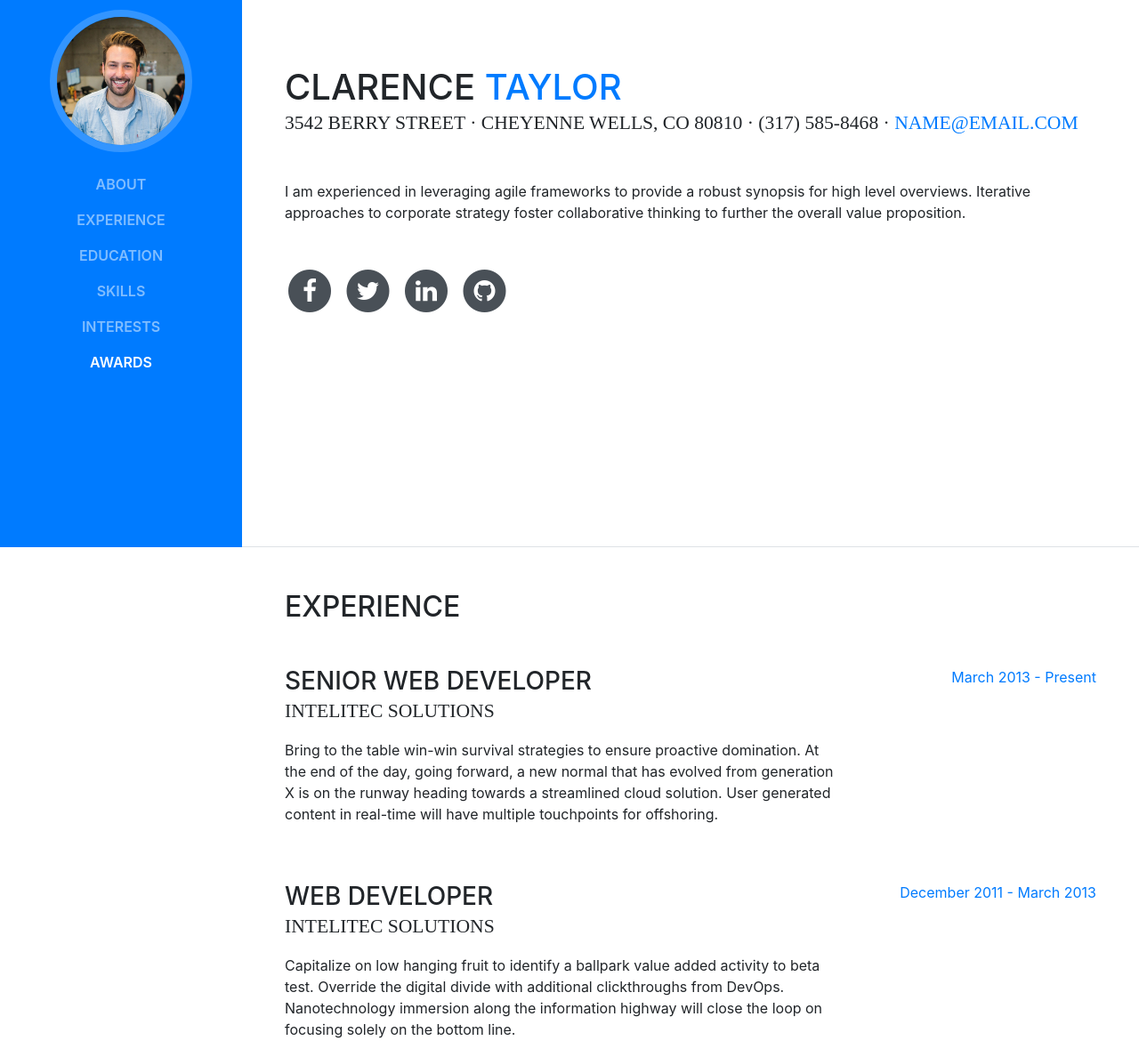
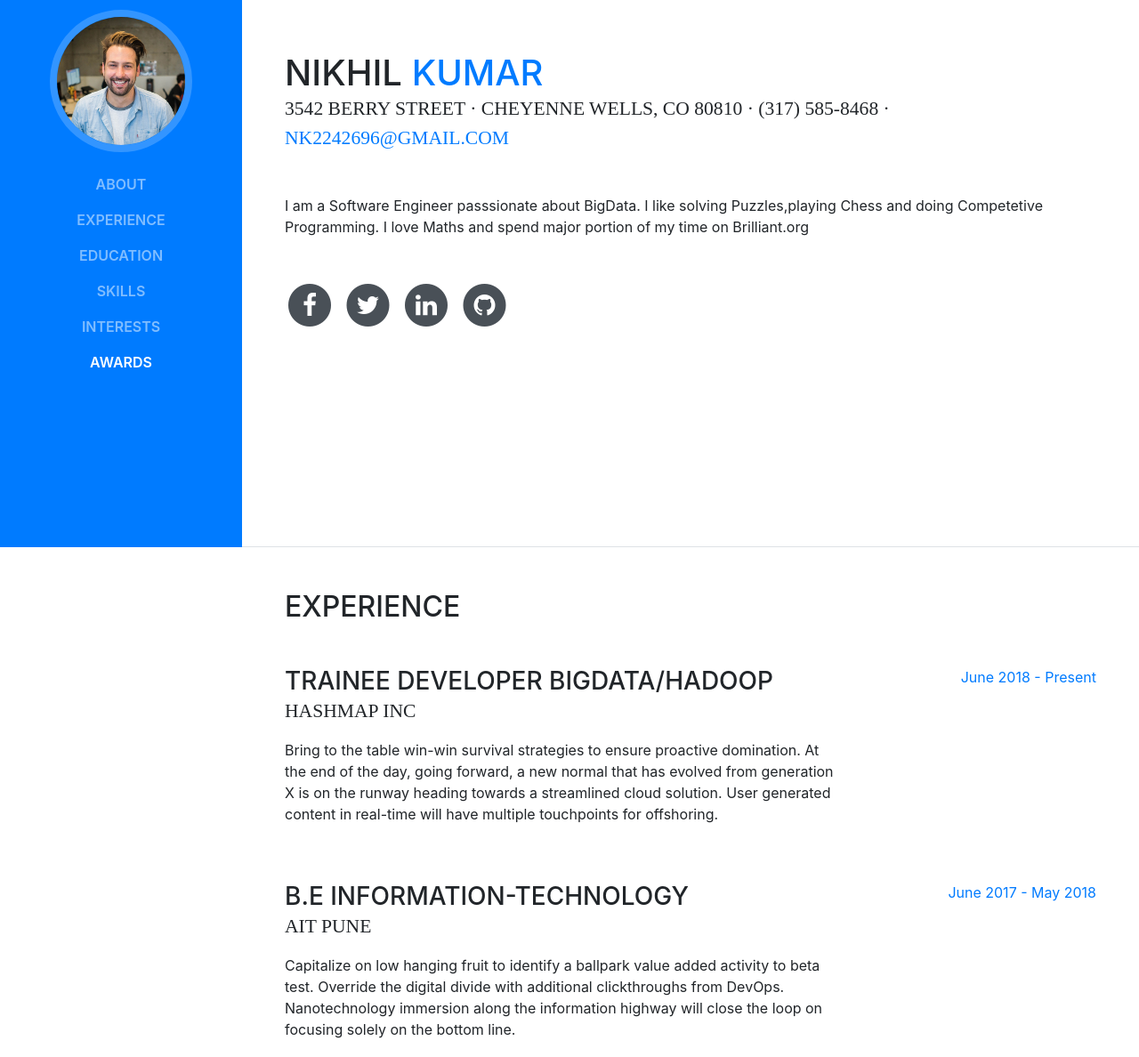
Before and after one commit to nk2242696/nk2242696.github.io, a website with bundled scripts: page index.html in a window 1280 px wide. Shown: the part 185-1373 px from the top of the page at 89% size. Built offline with nearby package versions, Linux system fonts and the light colour scheme; a web font is replaced by a local one.

Commit message:
Update index.html

```diff
--- a/index.html
+++ b/index.html
@@ -65,13 +65,13 @@
 
       <section class="resume-section p-3 p-lg-5 d-flex d-column" id="about">
         <div class="my-auto">
-          <h1 class="mb-0">Clarence
-            <span class="text-primary">Taylor</span>
+          <h1 class="mb-0">Nikhil
+            <span class="text-primary">Kumar</span>
           </h1>
           <div class="subheading mb-5">3542 Berry Street · Cheyenne Wells, CO 80810 · (317) 585-8468 ·
-            <a href="mailto:name@email.com">name@email.com</a>
+            <a href="mailto:name@email.com">nk2242696@gmail.com</a>
           </div>
-          <p class="mb-5">I am experienced in leveraging agile frameworks to provide a robust synopsis for high level overviews. Iterative approaches to corporate strategy foster collaborative thinking to further the overall value proposition.</p>
+          <p class="mb-5">I am a Software Engineer passsionate about BigData. I like solving Puzzles,playing Chess and doing Competetive Programming. I love Maths and spend major portion of my time on Brilliant.org</p>
           <ul class="list-inline list-social-icons mb-0">
             <li class="list-inline-item">
               <a href="#">
@@ -115,23 +115,23 @@
 
           <div class="resume-item d-flex flex-column flex-md-row mb-5">
             <div class="resume-content mr-auto">
-              <h3 class="mb-0">Senior Web Developer</h3>
-              <div class="subheading mb-3">Intelitec Solutions</div>
+              <h3 class="mb-0">Trainee Developer BigData/Hadoop</h3>
+              <div class="subheading mb-3">Hashmap Inc</div>
               <p>Bring to the table win-win survival strategies to ensure proactive domination. At the end of the day, going forward, a new normal that has evolved from generation X is on the runway heading towards a streamlined cloud solution. User generated content in real-time will have multiple touchpoints for offshoring.</p>
             </div>
             <div class="resume-date text-md-right">
-              <span class="text-primary">March 2013 - Present</span>
+              <span class="text-primary">June 2018 - Present</span>
             </div>
           </div>
 
           <div class="resume-item d-flex flex-column flex-md-row mb-5">
             <div class="resume-content mr-auto">
-              <h3 class="mb-0">Web Developer</h3>
-              <div class="subheading mb-3">Intelitec Solutions</div>
+              <h3 class="mb-0">B.E Information-Technology</h3>
+              <div class="subheading mb-3">AIT Pune</div>
               <p>Capitalize on low hanging fruit to identify a ballpark value added activity to beta test. Override the digital divide with additional clickthroughs from DevOps. Nanotechnology immersion along the information highway will close the loop on focusing solely on the bottom line.</p>
             </div>
             <div class="resume-date text-md-right">
-              <span class="text-primary">December 2011 - March 2013</span>
+              <span class="text-primary">June 2017 - May 2018</span>
             </div>
           </div>
 
```
